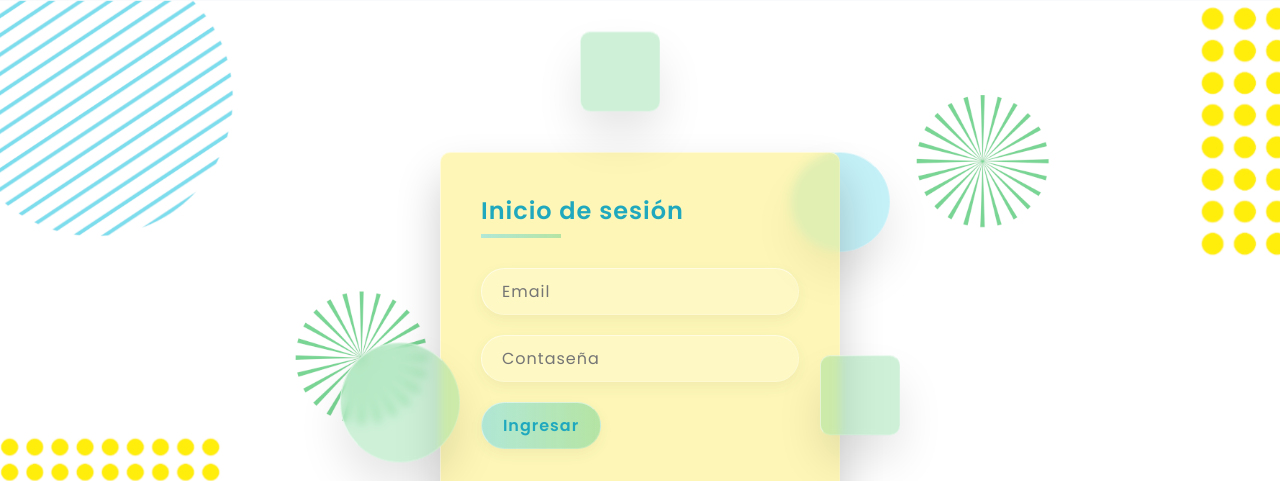
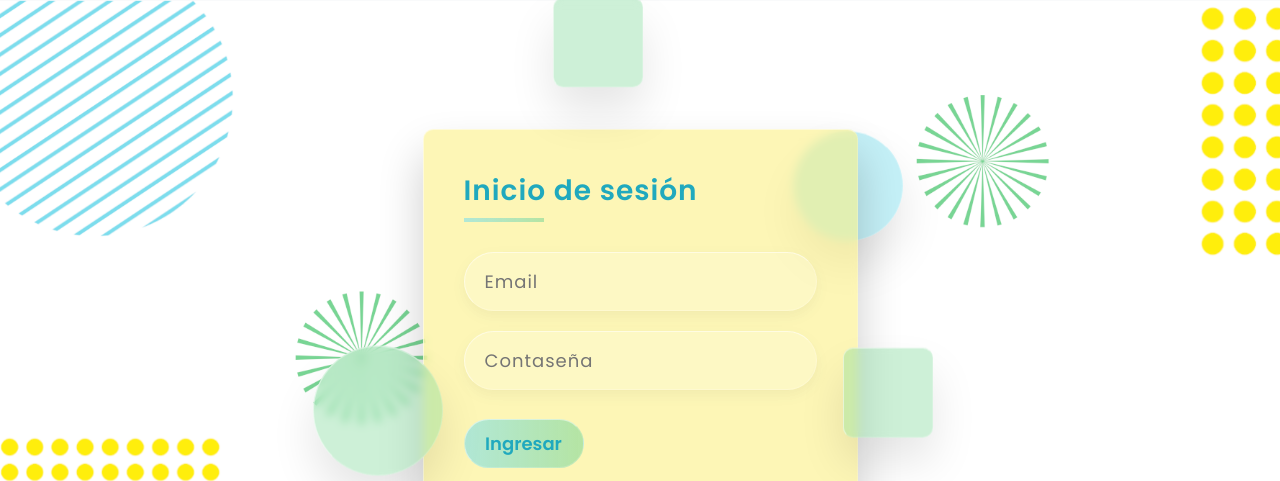
Before and after one commit to G-Lore/JaP_2022, a plain HTML site: page login.html in a window 1280 px wide. Shown: the top 481 px of the page. Drawn offline with Linux system fonts and the light colour scheme.

Commit message:
segunda version

```diff
--- a/css/styleslogin.css
+++ b/css/styleslogin.css
@@ -42,10 +42,10 @@ section {
 }
 
 .box .square:nth-child(1) {
-    top: -260px;
-    right: -450px;
-    width: 100px;
-    height: 100px;
+    top: -285px;
+    right: -480px;
+    width: 110px;
+    height: 110px;
     box-shadow: 0 25px 45px rgba(0, 0, 0, 0.1);
     border: 1px solid rgba(255, 255, 255, 0.5);
     border-right: 1px solid rgba(255, 255, 255, 0.2);
@@ -57,8 +57,8 @@ section {
 .box .square:nth-child(2) {
     top: -60px;
     right: -20px;
-    width: 120px;
-    height: 120px;
+    width: 130px;
+    height: 130px;
     z-index: 2;
     box-shadow: 0 25px 45px rgba(0, 0, 0, 0.1);
     border: 1px solid rgba(255, 255, 255, 0.5);
@@ -70,9 +70,9 @@ section {
 
 .box .square:nth-child(3) {
     bottom: -60px;
-    right: -460px;
-    width: 80px;
-    height: 80px;
+    right: -510px;
+    width: 90px;
+    height: 90px;
     z-index: 2;
     box-shadow: 0 25px 45px rgba(0, 0, 0, 0.1);
     border: 1px solid rgba(255, 255, 255, 0.5);
@@ -83,10 +83,10 @@ section {
 }
 
 .box .square:nth-child(4) {
-    bottom: -330px;
+    bottom: -360px;
     right: -160px;
-    width: 80px;
-    height: 80px;
+    width: 90px;
+    height: 90px;
     z-index: 2;
     box-shadow: 0 25px 45px rgba(0, 0, 0, 0.1);
     border: 1px solid rgba(255, 255, 255, 0.5);
@@ -97,10 +97,10 @@ section {
 }
 
 .box .square:nth-child(5) {
-    top: -315px;
+    top: -350px;
     right: -220px;
-    width: 80px;
-    height: 80px;
+    width: 90px;
+    height: 90px;
     z-index: 2;
     box-shadow: 0 25px 45px rgba(0, 0, 0, 0.1);
     border: 1px solid rgba(255, 255, 255, 0.5);
@@ -112,8 +112,8 @@ section {
 
 .login_container {
     position: relative;
-    width: 400px;
-    min-height: 400px;
+    width: 435px;
+    min-height: 430px;
     background: #fcee7586;
     border-radius: 10px;
     display: flex;
@@ -126,23 +126,23 @@ section {
     border-bottom: 1px solid rgba(255, 255, 255, 0.2);
 }
 
-.form {
+.login_cuadro {
     position: relative;
     width: 100%;
     height: 100%;
     padding: 40px;
 }
 
-.form h2 {
+.login_cuadro h2 {
     position: relative;
     color: #20a9be;
-    font-size: 24px;
+    font-size: 28px;
     font-weight: 600;
     letter-spacing: 1px;
     margin-bottom: 40px;
 }
 
-.form h2::before {
+.login_cuadro h2::before {
     content: '';
     position: absolute;
     left: 0;
@@ -152,34 +152,44 @@ section {
     background:linear-gradient(to right, #7cdeed96, #78d5948a);
 }
 
-.form .inputBox {
+.login_cuadro .inputBox {
     width: 100%;
     margin-top: 20px;
 }
 
-.form .inputBox input {
+.login_cuadro .inputBox input {
     width: 100%;
     background: rgba(255, 255, 255, 0.2);
     border: none;
     outline: none;
-    padding: 10px 20px;
+    padding: 15px 20px;
     border-radius: 35px;
     border: 1px solid rgba(255, 255, 255, 0.5);
     border-right: 1px solid rgba(255, 255, 255, 0.2);
     border-bottom: 1px solid rgba(255, 255, 255, 0.2);
-    font-size: 16px;
+    font-size: 18px;
     letter-spacing: 1px;
     color: #259647;
     box-shadow: 0 5px 15px rgba(0, 0, 0, 0.05);
 }
 
-.form .inputBox input[type="submit"] {
+.login_cuadro .inputBox button {
     background: linear-gradient(to right, #7cdeed96, #78d5948a);
     color: #20a9be;
+    border-radius: 35px;
+    border: 1px solid rgba(255, 255, 255, 0.5);
+    border-right: 1px solid rgba(255, 255, 255, 0.2);
+    border-bottom: 1px solid rgba(255, 255, 255, 0.2);
     max-width: 120px;
+    width: 100%;
+    padding-top: 10px;
+    padding-bottom: 10px;
+    text-align: center;
     cursor: pointer;
     font-weight: 600;
+    font-size: large;
     margin-bottom: 2em;
+    margin-top: 0.5em;
 }
 
 .ecommerce {
--- a/login.html
+++ b/login.html
@@ -25,21 +25,21 @@
         <div class="square" style="--i:4;"></div>
     </div>
     <div class="login_container">
-        <div class="form">
+        <div class="login_cuadro">
             <h2>Inicio de sesión</h2>
-            <form action="">
                 <div class="inputBox">
-                    <input type="email" placeholder="Email">
+                    <label for="user_email">
+                    <input id="user_name" type="email" name="user_email" class="form_control" placeholder="Email"></label>
                 </div>
                 <div class="inputBox">
-                    <input type="password" placeholder="Contaseña">
+                  <label for="clave">
+                    <input id="clave" type="password" name="clave" class="form_control" placeholder="Contaseña"></label>
                 </div>
                 <div class="inputBox">
-                    <input type="submit" value="Ingresar">
+                    <button id="inicio">Ingresar</button>
                 </div>
                 <h3 class="ecommerce"><strong><span>e · </span>mercado</strong></h2>
                 <p class="eslogan">tu <strong>e-commerce</strong> favorito!</p>
-            </form>
         </div>
     </div>
 </section>
```
